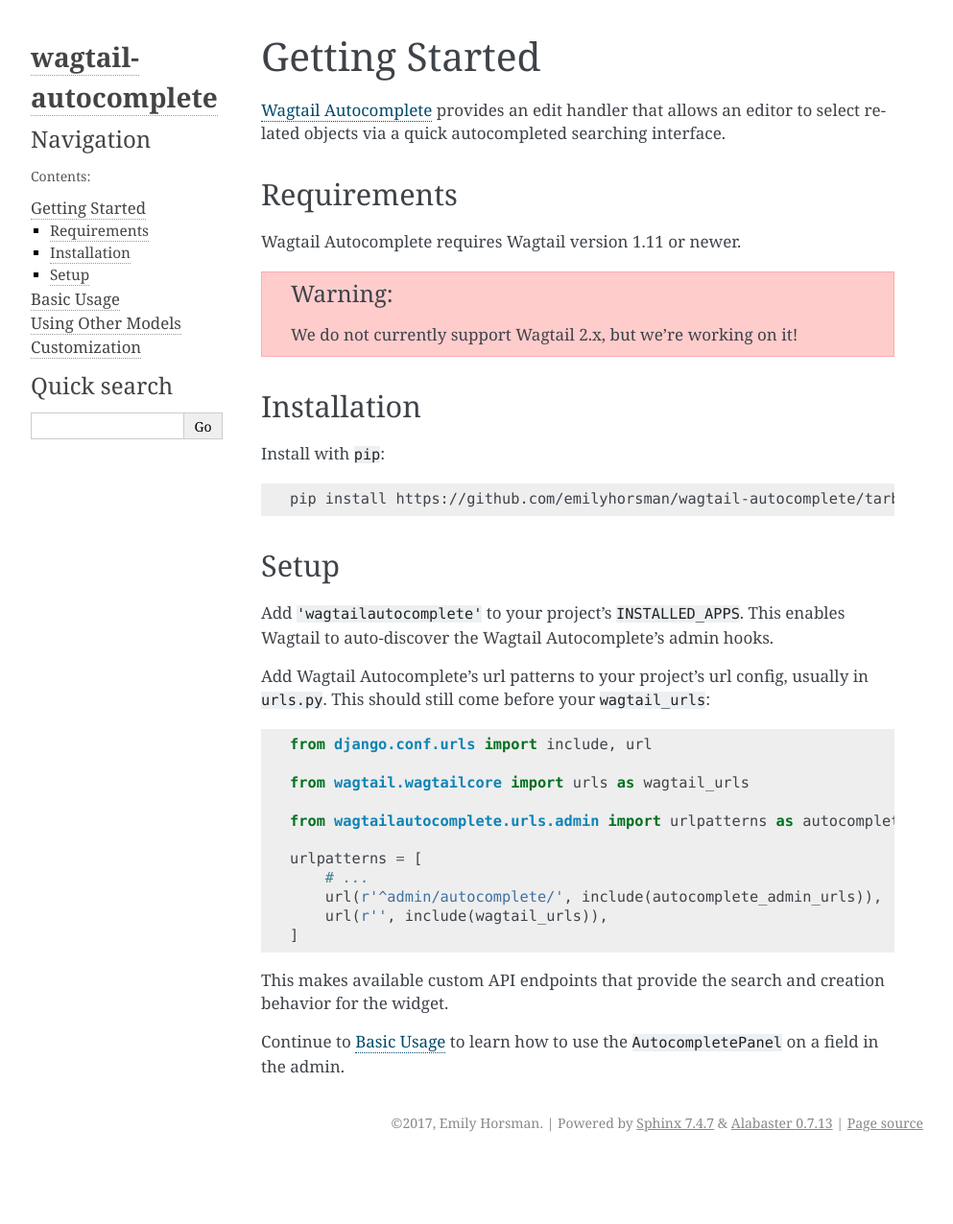
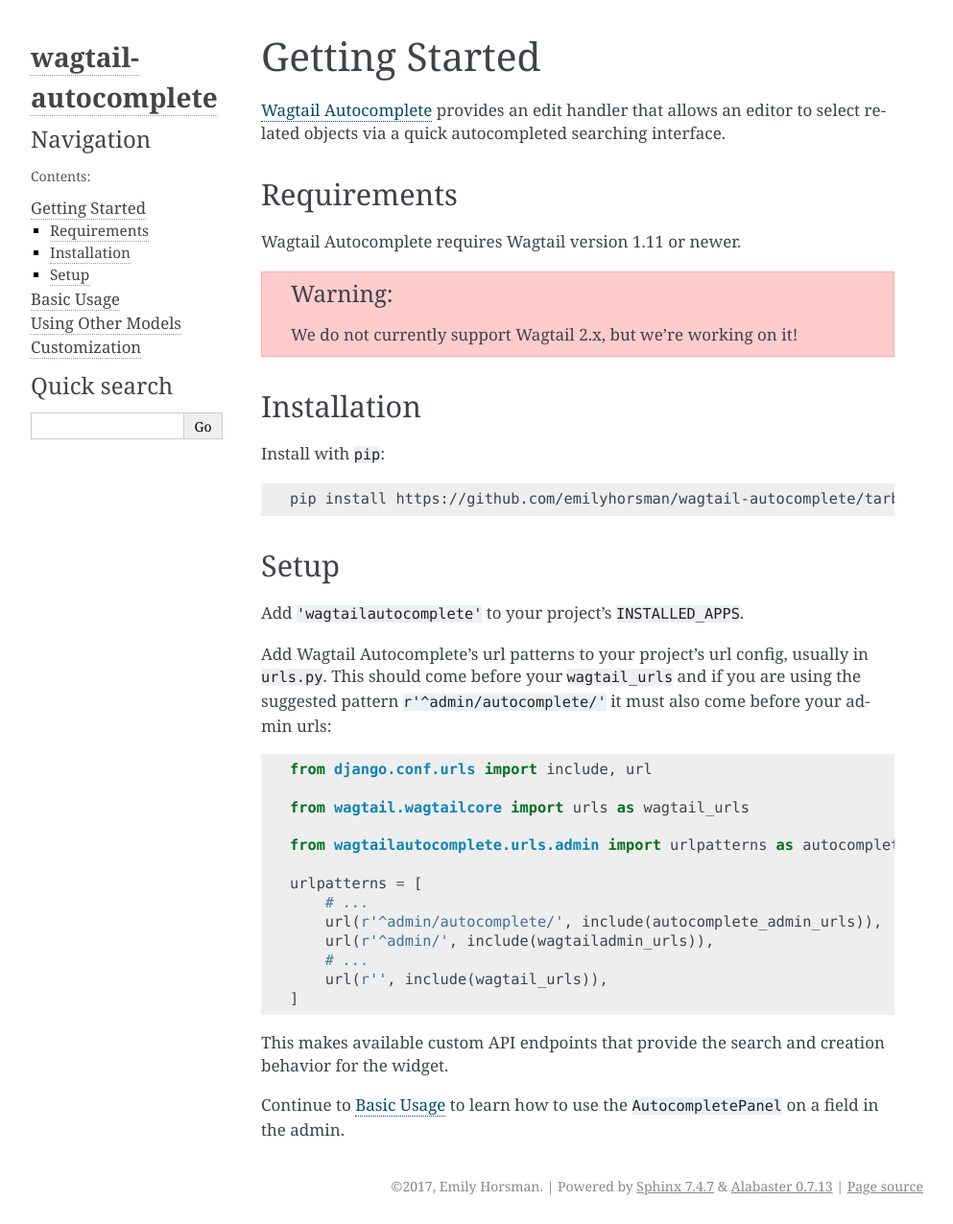
Before and after one commit to wagtail/wagtail-autocomplete, a Sphinx documentation site: the page built from docs/getting_started.rst, in a window 1280 px wide. Shown: the whole page at 96% size, without its empty margins (148-1141 px from the left). Built offline with Sphinx 7.4.7, drawn with Linux system fonts in a browser that asks for light colours; before the commit the page ends 1210 px from its top, so only the background shows below that.

Commit message:
Some improvements and clarity for getting started docs

```diff
--- a/docs/getting_started.rst
+++ b/docs/getting_started.rst
@@ -26,9 +26,9 @@ Install with ``pip``:
 Setup
 =====
 
-Add ``'wagtailautocomplete'`` to your project's ``INSTALLED_APPS``. This enables Wagtail to auto-discover the Wagtail Autocomplete's admin hooks.
+Add ``'wagtailautocomplete'`` to your project's ``INSTALLED_APPS``.
 
-Add Wagtail Autocomplete's url patterns to your project's url config, usually in ``urls.py``. This should still come before your ``wagtail_urls``:
+Add Wagtail Autocomplete's url patterns to your project's url config, usually in ``urls.py``. This should come before your ``wagtail_urls`` and if you are using the suggested pattern ``r'^admin/autocomplete/'`` it must also come before your admin urls:
 
 .. code-block:: python
 
@@ -41,6 +41,8 @@ Add Wagtail Autocomplete's url patterns to your project's url config, usually in
     urlpatterns = [
         # ...
         url(r'^admin/autocomplete/', include(autocomplete_admin_urls)),
+        url(r'^admin/', include(wagtailadmin_urls)),
+        # ...
         url(r'', include(wagtail_urls)),
     ]
 
```
